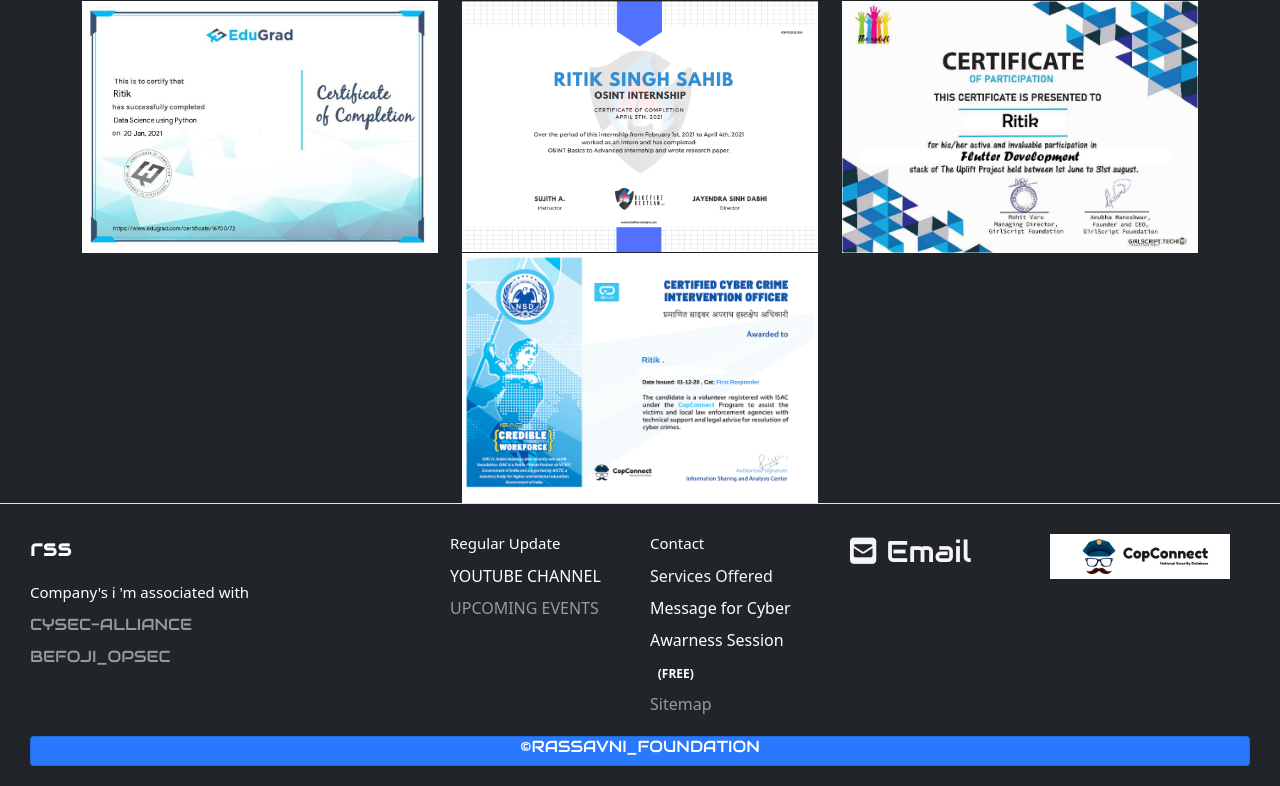
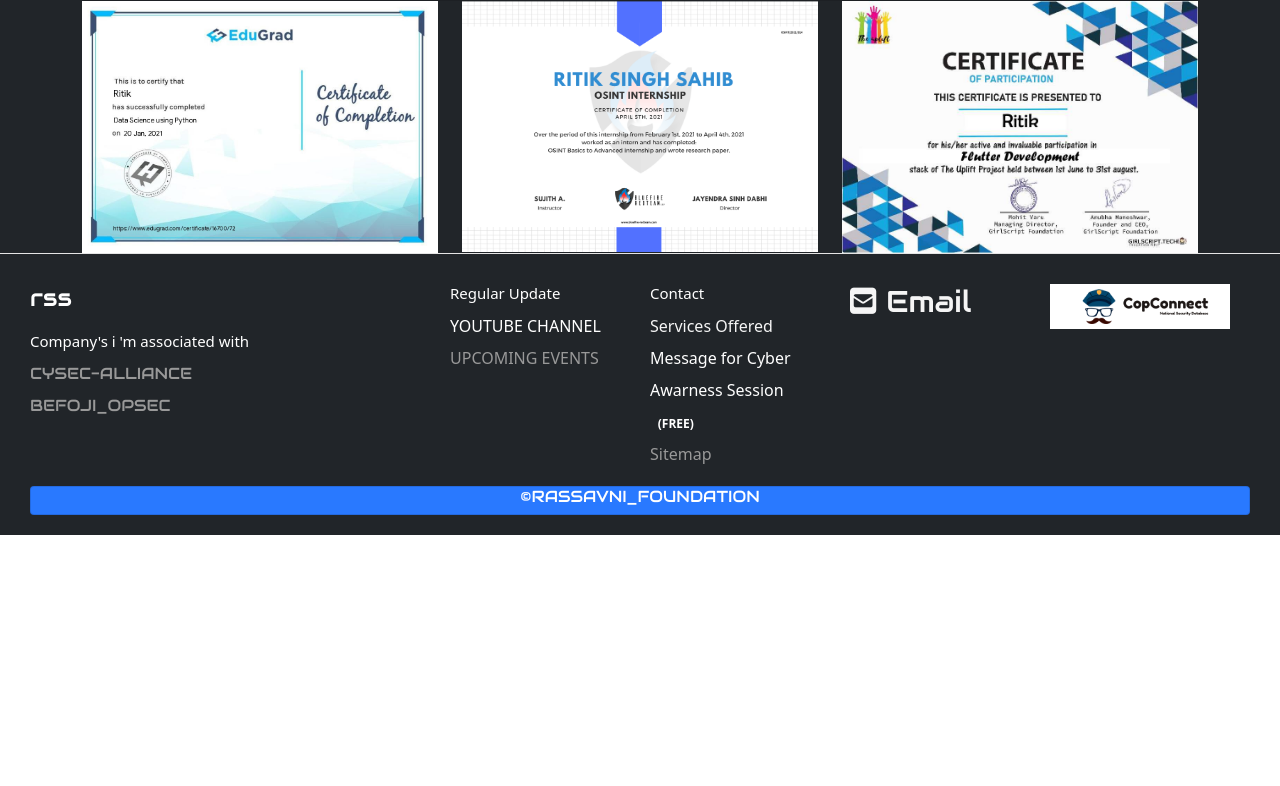
Before and after one commit to ritiksinghsahib/rssavni, a Django app: page / in a window 1280 px wide. Shown: the part 2531-3317 px from the top of the page. After the commit the page ends 3066 px from the top, so only its background shows below. Run offline with Django 3.2, Linux system fonts and the light colour scheme; data that the repository does not hold is empty; some libraries are stand-ins or nearby versions; some web fonts are replaced.

Commit message:
Update index.html

```diff
--- a/rss/templates/rss/index.html
+++ b/rss/templates/rss/index.html
@@ -254,7 +254,7 @@
     <div class="col-sm">
      </div>
   <div class="col-sm">
-    <img  class="img-fluid col-lg col-md col-sm"src="{% static 'rss/images/Print_IO_Cert-1.png' %}" alt="copconnect" >
+
   </div>
   <div class="col-sm">
    </div>
```
